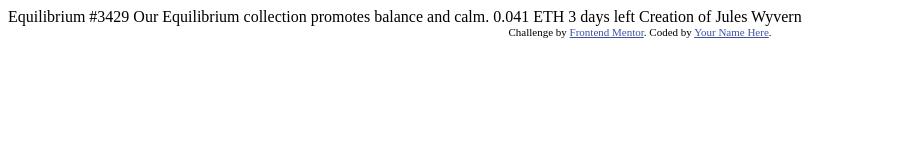
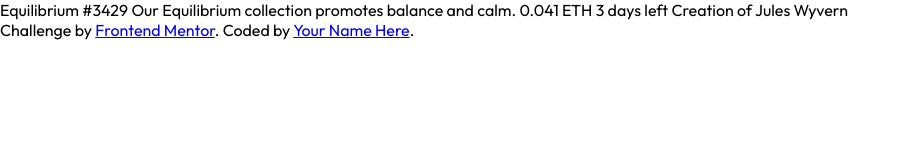
Before and after one commit to marjsky/nft-preview-card-component-main, a plain HTML site: page index.html in a window 1280 px wide. Shown: the whole page, without its empty margins (0-911 px from the left). Drawn offline with Linux system fonts and the light colour scheme.

Commit message:
add style file to this project

```diff
--- a/index.html
+++ b/index.html
@@ -8,11 +8,7 @@
 
   <title>Frontend Mentor | NFT preview card component</title>
 
-  <!-- Feel free to remove these styles or customise in your own stylesheet 👍 -->
-  <style>
-    .attribution { font-size: 11px; text-align: center; }
-    .attribution a { color: hsl(228, 45%, 44%); }
-  </style>
+  <link rel="stylesheet" href="style.css">
 </head>
 <body>
 
--- /dev/null
+++ b/style.css
@@ -0,0 +1,17 @@
+@import url('https://fonts.googleapis.com/css2?family=Outfit:wght@300;400;600&display=swap');
+
+* {
+    margin: 0;
+    padding: 0;
+    box-sizing: border-box;
+    font-family: 'Outfit', sans-serif;
+}
+
+:root {
+    --Soft-blue: hsl(215, 51%, 70%);
+    --Cyan: hsl(178, 100%, 50%);
+    --Very-dark-blue-main-BG: hsl(217, 54%, 11%);
+    --Very-dark-blue-card-BG: hsl(216, 50%, 16%);
+    --Very-dark-blue-line: hsl(215, 32%, 27%);
+    --White: hsl(0, 0%, 100%);
+}
```
